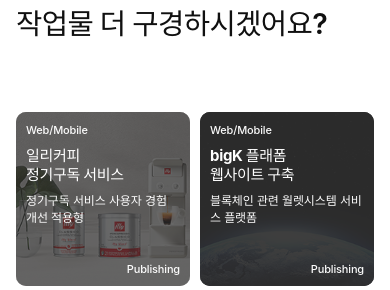
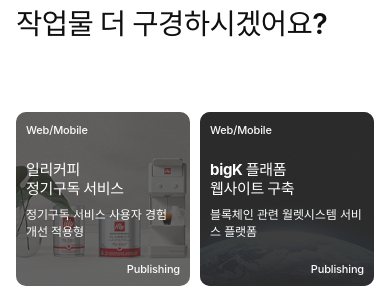
Before and after one commit to immjkwon/immj-portfolio, a website: page index.html in a window 390 px wide. Shown: the part 4710-5000 px from the top of the page. Drawn offline with Linux system fonts and the light colour scheme; a web font is replaced by a local one.

Commit message:
20260212_4

```diff
--- a/global.css
+++ b/global.css
@@ -627,7 +627,7 @@
   .project-overlay{padding:12px 10px 10px; background:rgba(48,48,48,.72); opacity:1; transform:none;}
   .project-card:focus-visible .project-overlay{background:rgba(38,38,38,.82);}
   .project-overlay-kicker{font-size:11px;}
-  .project-overlay-title{margin-top:8px;font-size:15px;line-height:1.32;}
+  .project-overlay-title{margin-top:22px;font-size:15px;line-height:1.32;}
   .project-overlay-desc{margin-top:8px;font-size:12px;line-height:1.4;}
   .project-overlay-type{font-size:11px;}
   .projects-grid-wrap{--edge-fix:8px;position:relative;}
```
